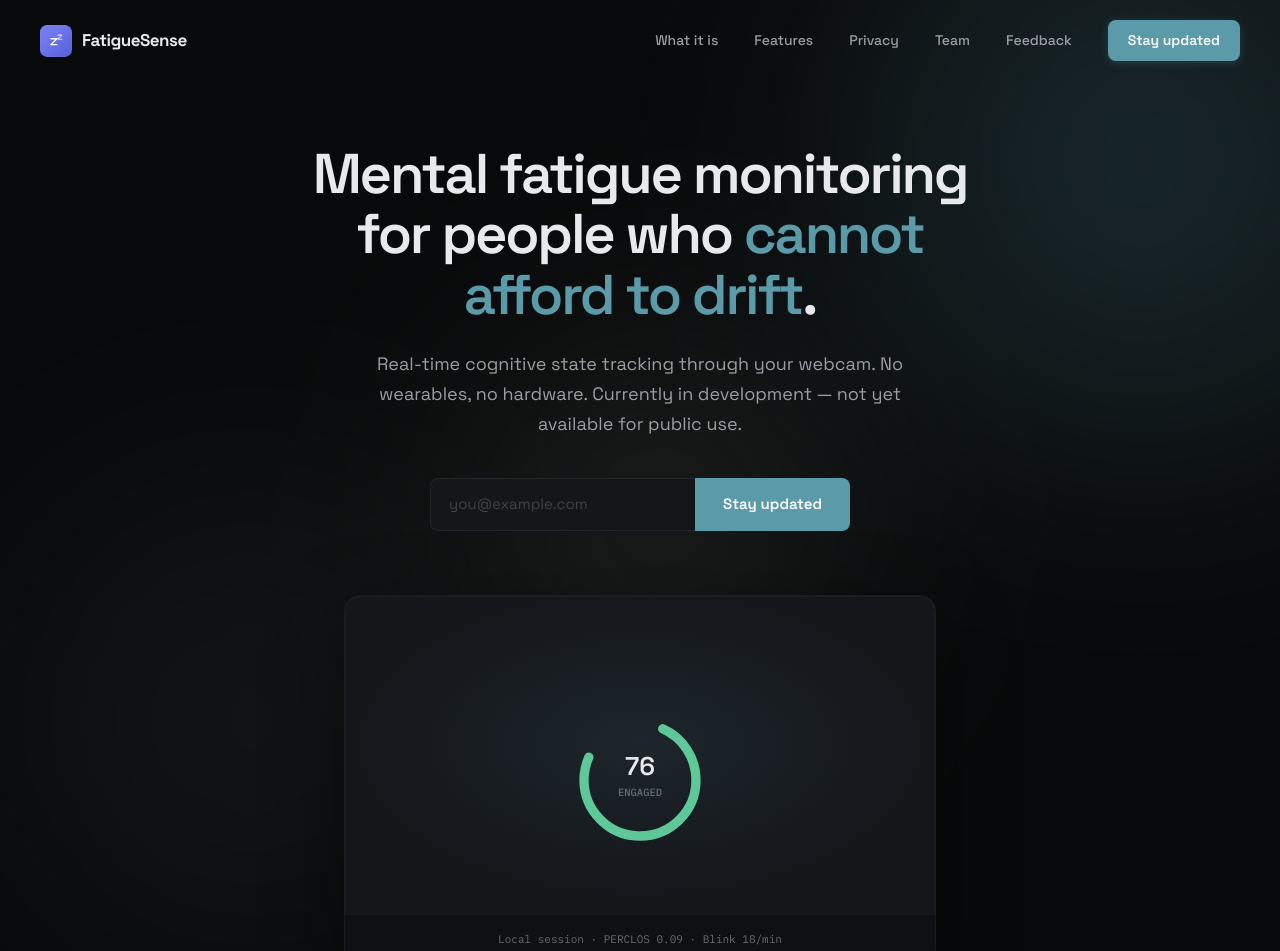
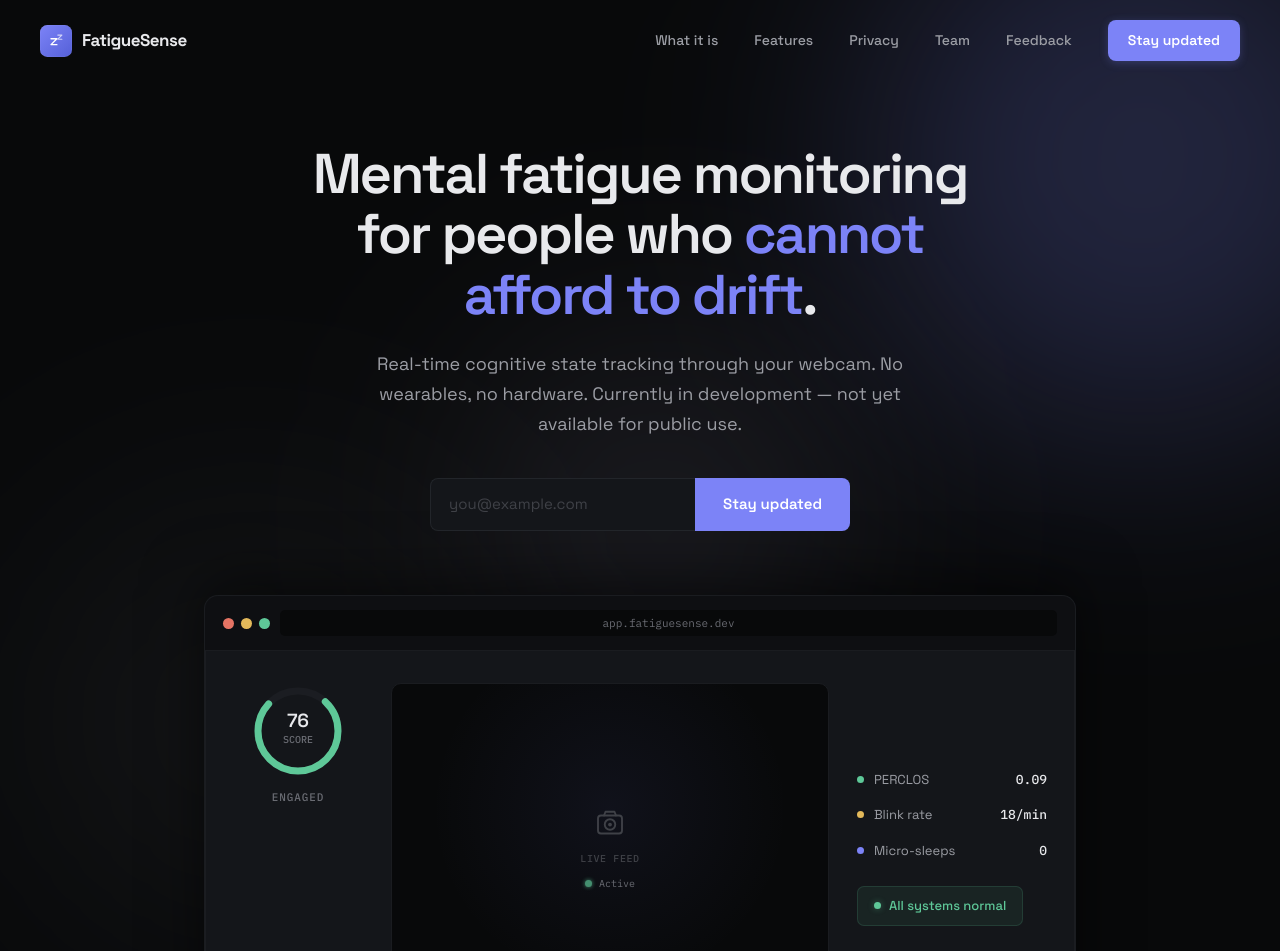
Before and after one commit to Fatigue-Sense/fatiguesense-landing, a React (Vite) app: page / in a window 1280 px wide. Shown: the top 951 px of the page. Built offline with nearby package versions, Linux system fonts and the light colour scheme.

Commit message:
Polish hero mockup, footer, and CSS spacing

```diff
--- a/src/components/Footer.tsx
+++ b/src/components/Footer.tsx
@@ -11,34 +11,14 @@ export default function Footer() {
 							FatigueSense
 						</span>
 					</div>
-					<div className="flex flex-wrap gap-4 sm:gap-x-7">
 					<a
-							href="#what"
-							className="font-display text-[13px] text-text3 hover:text-text1 transition-colors duration-200"
-						>
-							About
-						</a>
-						<a
-							href="#privacy"
-							className="font-display text-[13px] text-text3 hover:text-text1 transition-colors duration-200"
-						>
-							Privacy
-						</a>
-						<a
-							href="https://github.com/JlordS32"
+						href="https://github.com/Fatigue-Sense"
 						target="_blank"
 						rel="noopener noreferrer"
 						className="font-display text-[13px] text-text3 hover:text-text1 transition-colors duration-200"
 					>
 						GitHub
 					</a>
-						<a
-							href="mailto:hello@jaylou.me"
-							className="font-display text-[13px] text-text3 hover:text-text1 transition-colors duration-200"
-						>
-							hello@jaylou.me
-						</a>
-					</div>
 					<p className="font-display text-[12px] text-text4 max-w-[240px] sm:text-right leading-snug">
 						Built for people who cannot afford to drift.
 					</p>
--- a/src/components/Hero.tsx
+++ b/src/components/Hero.tsx
@@ -17,7 +17,7 @@ export default function Hero() {
 	const headlineRef = useRef<HTMLHeadingElement>(null);
 	const subtitleRef = useRef<HTMLParagraphElement>(null);
 	const formRef = useRef<HTMLFormElement>(null);
-	const previewRef = useRef<HTMLDivElement>(null);
+	const mockupRef = useRef<HTMLDivElement>(null);
 
 	const submitHero = useCallback(
 		async (address: string) => submitWaitlist(address, "hero"),
@@ -45,7 +45,7 @@ export default function Hero() {
 			duration: 0.8,
 			stagger: 0.12,
 		}).to(
-			previewRef.current,
+			mockupRef.current,
 			{
 				opacity: 1,
 				y: 0,
@@ -60,7 +60,7 @@ export default function Hero() {
 			opacity: 0,
 			y: 28,
 		});
-		gsap.set(previewRef.current, { opacity: 0, y: 60, scale: 0.96 });
+		gsap.set(mockupRef.current, { opacity: 0, y: 60, scale: 0.96 });
 
 		const st = ScrollTrigger.create({
 			trigger: "#hero",
@@ -68,7 +68,7 @@ export default function Hero() {
 			end: "bottom top",
 			onUpdate: (self) => {
 				const p = self.progress;
-				gsap.to(previewRef.current, {
+				gsap.to(mockupRef.current, {
 					y: p * 40,
 					scale: 1 - p * 0.03,
 					opacity: 1 - p * 0.6,
@@ -155,64 +155,170 @@ export default function Hero() {
 			</div>
 
 			<div
-				className="w-full max-w-[640px] mt-[clamp(48px,8vh,80px)] px-6 relative z-[1] opacity-0"
-				ref={previewRef}
+				className="w-full max-w-[920px] mt-[clamp(48px,8vh,80px)] px-6 relative z-[1] opacity-0"
+				ref={mockupRef}
 			>
-				<div className="hero-preview relative aspect-[16/10] bg-bg2 border border-line rounded-2xl overflow-hidden">
-					<div className="hero-preview-glow absolute inset-0 pointer-events-none" />
-					<div className="absolute inset-0 flex items-center justify-center">
-						<svg
-							viewBox="0 0 120 120"
-							className="w-[min(40%,140px)] h-auto"
-							aria-hidden
-						>
+				<div className="dash-mockup bg-bg2 border border-line rounded-t-[14px] border-b-0 overflow-hidden">
+					<div className="flex items-center gap-2.5 py-3.5 px-[18px] border-b border-line bg-bg1">
+						<div className="flex gap-[7px] shrink-0">
+							<span className="dash-chrome-dot w-[11px] h-[11px] rounded-full" />
+							<span className="dash-chrome-dot w-[11px] h-[11px] rounded-full" />
+							<span className="dash-chrome-dot w-[11px] h-[11px] rounded-full" />
+						</div>
+						<div className="flex-1 bg-bg rounded-[5px] py-[5px] px-3 font-mono text-[11px] text-text3 text-center">
+							app.fatiguesense.dev
+						</div>
+					</div>
+
+					<div className="grid grid-cols-1 sm:grid-cols-[130px_1fr] md:grid-cols-[130px_1fr_190px] gap-[18px] sm:gap-6 md:gap-7 p-5 sm:p-6 md:p-[32px_28px_40px]">
+						<div className="flex flex-col items-center gap-2.5">
+							<div className="relative w-24 h-24">
+								<svg viewBox="0 0 96 96" className="w-full h-full">
 									<circle
-								cx="60"
-								cy="60"
-								r="48"
+										cx="48"
+										cy="48"
+										r="40"
 										fill="none"
-								stroke="var(--color-bg3)"
-								strokeWidth="8"
+										stroke="#1b1d22"
+										strokeWidth="7"
 									/>
 									<circle
-								cx="60"
-								cy="60"
-								r="48"
+										cx="48"
+										cy="48"
+										r="40"
 										fill="none"
-								stroke="var(--color-ok)"
-								strokeWidth="8"
-								strokeDasharray="226 75"
-								strokeDashoffset="-20"
+										stroke="#5ec898"
+										strokeWidth="7"
+										strokeDasharray="188 63"
+										strokeDashoffset="-30"
 										strokeLinecap="round"
-								transform="rotate(-90 60 60)"
+										transform="rotate(-90 48 48)"
 									/>
 									<text
-								x="60"
-								y="56"
+										x="48"
+										y="44"
 										textAnchor="middle"
-								fill="var(--color-text1)"
+										fill="#e8e9ec"
 										fontFamily="Space Grotesk, sans-serif"
-								fontSize="22"
+										fontSize="19"
 										fontWeight="600"
 									>
 										76
 									</text>
 									<text
-								x="60"
-								y="74"
+										x="48"
+										y="60"
 										textAnchor="middle"
-								fill="var(--color-text3)"
+										fill="#6a6c73"
 										fontFamily="IBM Plex Mono, monospace"
-								fontSize="9"
+										fontSize="10"
 										fontWeight="500"
 									>
-								ENGAGED
+										SCORE
 									</text>
 								</svg>
 							</div>
-					<p className="absolute bottom-0 inset-x-0 px-5 py-4 border-t border-line bg-bg1/80 font-mono text-[11px] text-text3 text-center backdrop-blur-sm">
-						Local session · PERCLOS 0.09 · Blink 18/min
-					</p>
+							<span className="font-mono text-[11px] font-medium tracking-[0.08em] uppercase text-text3">
+								Engaged
+							</span>
+						</div>
+
+						<div className="dash-feed relative bg-bg border border-line rounded-[10px] aspect-[4/3] flex flex-col items-center justify-center gap-2.5 overflow-hidden">
+							<div className="w-9 h-9 text-text4 relative z-[1]">
+								<svg viewBox="0 0 48 48">
+									<use href="#icon-camera" />
+								</svg>
+							</div>
+							<span className="font-mono text-[10px] font-medium tracking-[0.06em] text-text4 uppercase relative z-[1]">
+								Live feed
+							</span>
+							<div className="flex items-center gap-[7px] relative z-[1]">
+								<span className="dash-feed-pulse w-[7px] h-[7px] rounded-full bg-ok" />
+								<span className="font-mono text-[10px] text-text3">
+									Active
+								</span>
+							</div>
+						</div>
+
+						<div className="hidden md:flex flex-col gap-4 justify-center">
+							<div className="flex items-center gap-2.5">
+								<span
+									className="w-[7px] h-[7px] rounded-full shrink-0"
+									style={{ background: "var(--color-ok)" }}
+								/>
+								<span className="font-display text-[13px] text-text2">
+									PERCLOS
+								</span>
+								<span className="font-mono text-[13px] font-medium text-text1 ml-auto">
+									0.09
+								</span>
+							</div>
+							<div className="flex items-center gap-2.5">
+								<span
+									className="w-[7px] h-[7px] rounded-full shrink-0"
+									style={{ background: "var(--color-warn)" }}
+								/>
+								<span className="font-display text-[13px] text-text2">
+									Blink rate
+								</span>
+								<span className="font-mono text-[13px] font-medium text-text1 ml-auto">
+									18/min
+								</span>
+							</div>
+							<div className="flex items-center gap-2.5">
+								<span
+									className="w-[7px] h-[7px] rounded-full shrink-0"
+									style={{ background: "var(--color-accent)" }}
+								/>
+								<span className="font-display text-[13px] text-text2">
+									Micro-sleeps
+								</span>
+								<span className="font-mono text-[13px] font-medium text-text1 ml-auto">
+									0
+								</span>
+							</div>
+							<div className="mt-2.5 inline-flex items-center gap-2 font-display text-[13px] font-medium text-ok bg-[rgba(94,200,152,0.08)] border border-[rgba(94,200,152,0.15)] rounded-[7px] py-[9px] px-4 w-fit">
+								<span className="w-[7px] h-[7px] rounded-full bg-ok shadow-[0_0_6px_rgba(94,200,152,0.4)]" />
+								All systems normal
+							</div>
+						</div>
+					</div>
+
+					<div className="grid grid-cols-3 gap-2.5 px-5 pb-6 sm:hidden">
+						<div className="text-center p-3 bg-bg border border-line rounded-lg">
+							<span
+								className="font-mono text-base font-semibold block"
+								style={{ color: "var(--color-ok)" }}
+							>
+								0.09
+							</span>
+							<span className="font-display text-[10px] text-text3 mt-[5px]">
+								PERCLOS
+							</span>
+						</div>
+						<div className="text-center p-3 bg-bg border border-line rounded-lg">
+							<span
+								className="font-mono text-base font-semibold block"
+								style={{ color: "var(--color-warn)" }}
+							>
+								18/m
+							</span>
+							<span className="font-display text-[10px] text-text3 mt-[5px]">
+								Blink rate
+							</span>
+						</div>
+						<div className="text-center p-3 bg-bg border border-line rounded-lg">
+							<span
+								className="font-mono text-base font-semibold block"
+								style={{ color: "var(--color-accent)" }}
+							>
+								0
+							</span>
+							<span className="font-display text-[10px] text-text3 mt-[5px]">
+								Micro-sleeps
+							</span>
+						</div>
+					</div>
 				</div>
 			</div>
 		</section>
--- a/src/index.css
+++ b/src/index.css
@@ -12,8 +12,8 @@
 	--color-text2: #9b9da4;
 	--color-text3: #6a6c73;
 	--color-text4: #3f4147;
-	--color-accent: #5b9aa9;
-	--color-accent-soft: rgba(91, 154, 169, 0.12);
+	--color-accent: #7c83f7;
+	--color-accent-soft: rgba(124, 131, 247, 0.1);
 	--color-ok: #5ec898;
 	--color-warn: #e3b95a;
 	--color-danger: #e57464;
@@ -115,7 +115,7 @@ body {
 	height: min(58vw, 560px);
 	top: -14%;
 	right: -10%;
-	background: color-mix(in oklab, var(--color-accent) 18%, transparent);
+	background: color-mix(in oklab, var(--color-accent) 22%, transparent);
 	animation: ambient-drift 28s ease-in-out infinite;
 }
 
@@ -144,35 +144,52 @@ body {
 
 /* ===== COLOR-MIX HOVER EFFECTS ===== */
 .nav-cta {
-	box-shadow: 0 2px 8px rgba(91, 154, 169, 0.25);
+	box-shadow: 0 2px 8px rgba(124, 131, 247, 0.25);
 }
 
 .nav-cta:hover {
 	background: color-mix(in oklab, var(--color-accent) 90%, white);
-	box-shadow: 0 4px 16px rgba(91, 154, 169, 0.35);
+	box-shadow: 0 4px 16px rgba(124, 131, 247, 0.35);
 }
 
 .signup-btn-shadow {
-	box-shadow: 0 4px 20px rgba(91, 154, 169, 0.3);
+	box-shadow: 0 4px 20px rgba(124, 131, 247, 0.3);
 }
 
 .signup-btn-hover:hover {
 	background: color-mix(in oklab, var(--color-accent) 88%, white);
-	box-shadow: 0 4px 20px rgba(91, 154, 169, 0.3);
+	box-shadow: 0 4px 20px rgba(124, 131, 247, 0.3);
 }
 
-/* ===== HERO PREVIEW ===== */
-.hero-preview {
-	box-shadow: 0 24px 80px rgba(0, 0, 0, 0.45),
-		0 0 0 1px rgba(255, 255, 255, 0.04) inset;
+/* ===== DASHBOARD MOCKUP ===== */
+.dash-mockup {
+	box-shadow: 0 -12px 60px rgba(0, 0, 0, 0.55),
+		0 0 0 1px rgba(255, 255, 255, 0.03) inset;
 }
 
-.hero-preview-glow {
+.dash-feed::before {
+	content: "";
+	position: absolute;
+	inset: 0;
 	background: radial-gradient(
-		ellipse 70% 60% at 50% 40%,
-		rgba(91, 154, 169, 0.12),
-		transparent 70%
+		circle at 50% 38%,
+		rgba(124, 131, 247, 0.07),
+		transparent 60%
 	);
+}
+
+.dash-chrome-dot:nth-child(1) {
+	background: #e57464;
+}
+.dash-chrome-dot:nth-child(2) {
+	background: #e3b95a;
+}
+.dash-chrome-dot:nth-child(3) {
+	background: #5ec898;
+}
+
+.dash-feed-pulse {
+	animation: pulse-dot 2s ease-in-out infinite;
 }
 
 /* ===== STEPS CONNECTOR LINE ===== */
@@ -199,7 +216,7 @@ textarea:focus-visible {
 }
 
 ::selection {
-	background: rgba(91, 154, 169, 0.25);
+	background: rgba(124, 131, 247, 0.25);
 	color: var(--color-text1);
 }
 
@@ -210,4 +227,8 @@ textarea:focus-visible {
 	.ambient-blob-c {
 		animation: none !important;
 	}
+	.dash-feed-pulse {
+		animation: none;
+		opacity: 1;
+	}
 }
```
Lines whose indentation alone changed are shown as unchanged.
